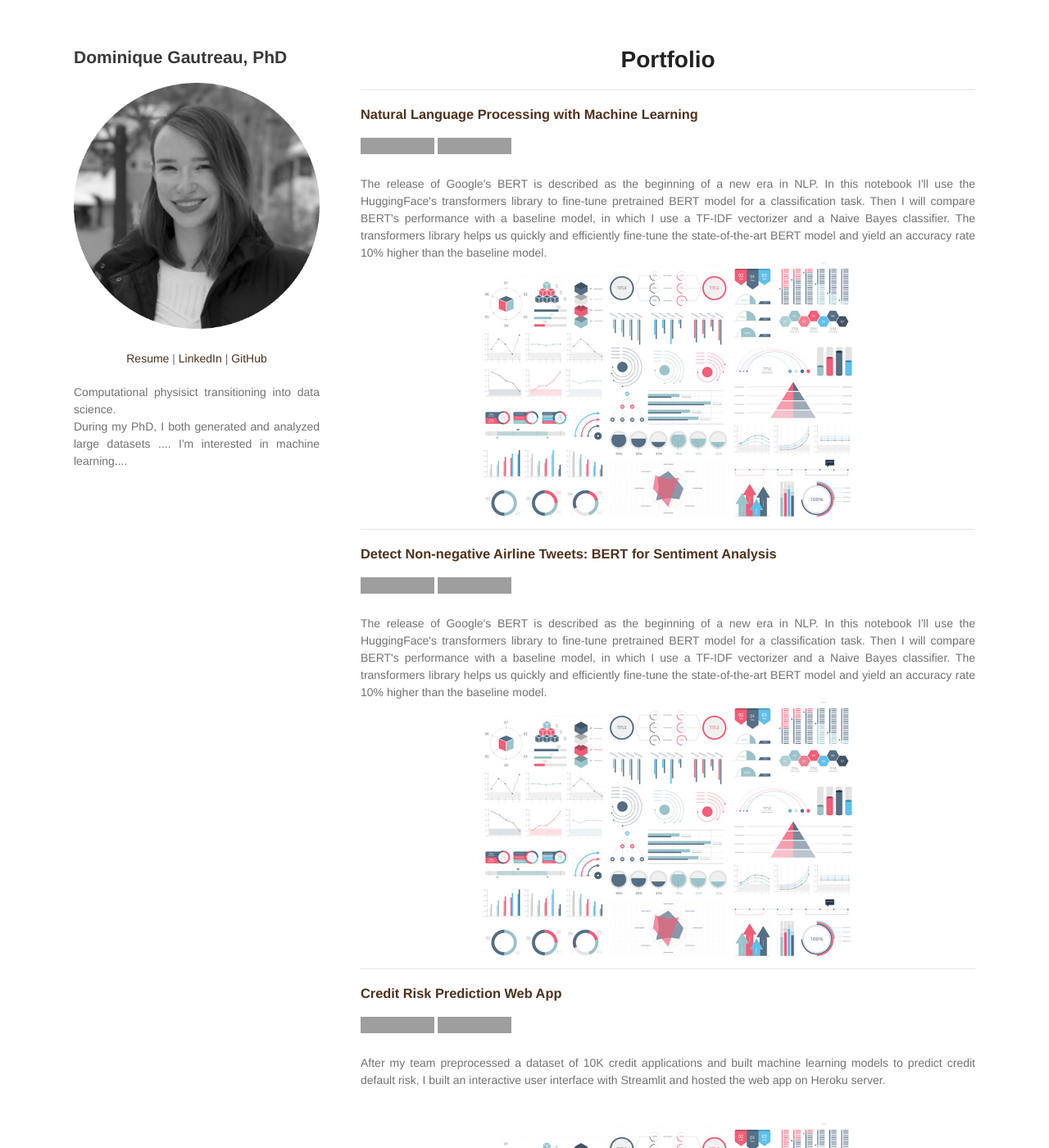
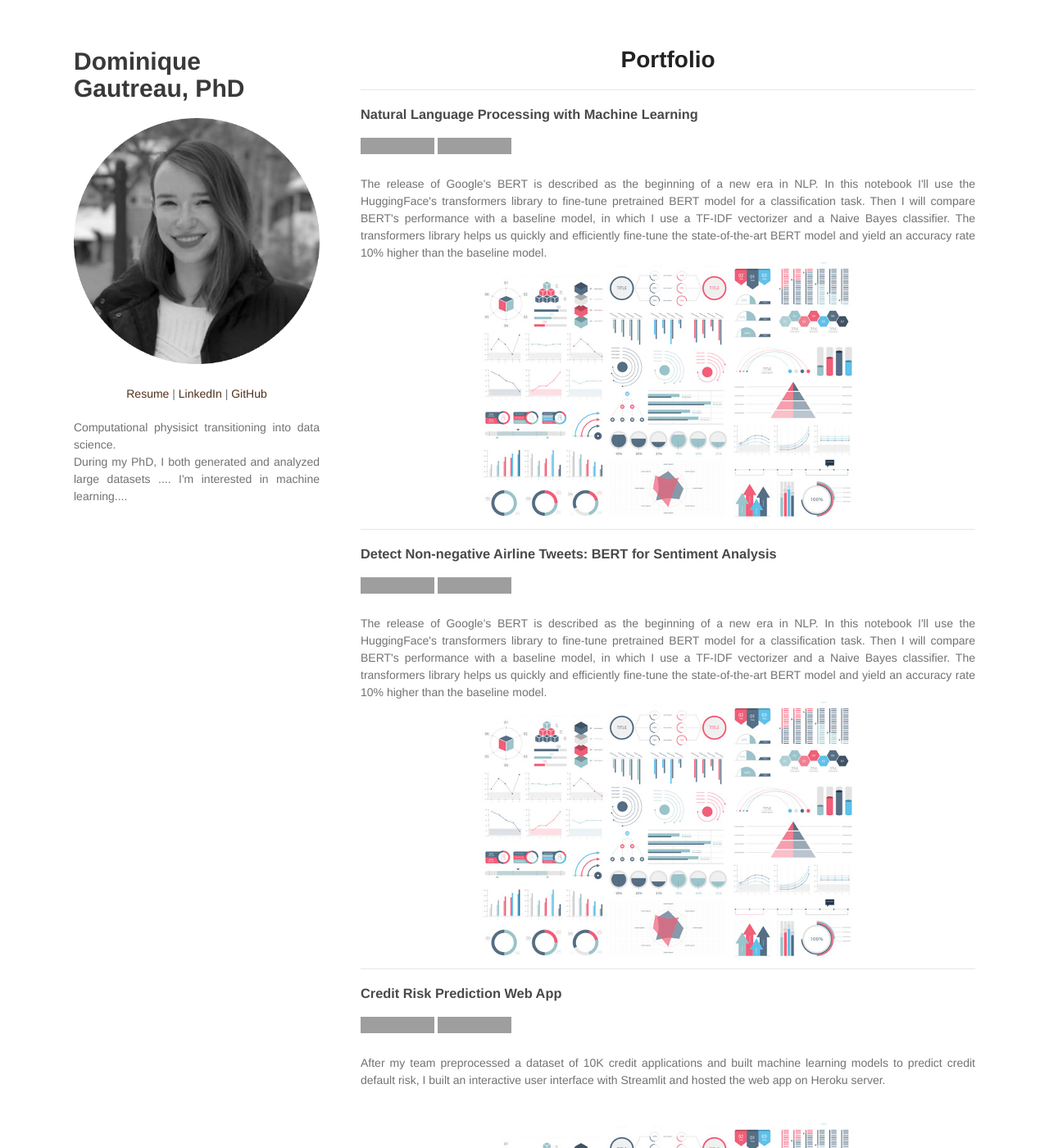
Before and after one commit to dgautreau/dgautreau.github.io, a Jekyll site: the page built from index.md, in a window 1280 px wide and 1400 px high. Shown: the whole window at 82% size. Built offline with Jekyll 4.4.1, drawn with Linux system fonts in a browser that asks for light colours; our own code applies the rules of GitHub Pages for plain Markdown files; grey boxes are pictures that could not be loaded.

Commit message:
Update jekyll-theme-minimal.scss

```diff
--- a/_sass/jekyll-theme-minimal.scss
+++ b/_sass/jekyll-theme-minimal.scss
@@ -30,11 +30,12 @@ h1 {
 
 h2 {
   color:#393939;
+  font-size:30px;
 }
 
 h3, h4, h5, h6 {
-//   color:#494949;
-  color:#4F311C;
+   color:#494949;
+  //color:#4F311C;
 }
 
 a {
```
